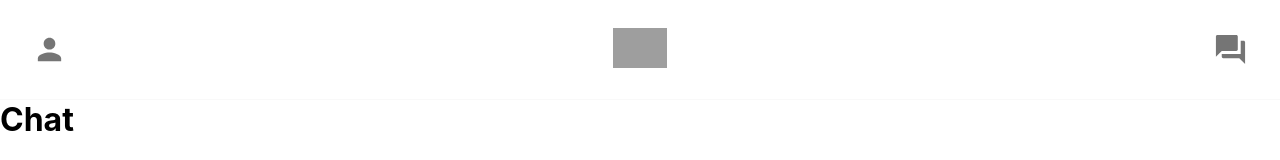
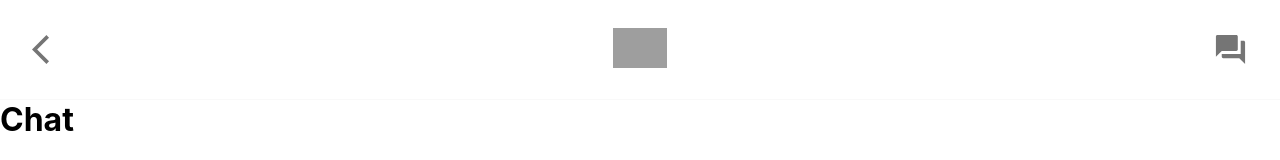
Before and after one commit to shafeequeom/react_tinder_clone, a React (Create React App) app: page /chat in a window 1280 px wide. Shown: the top 160 px of the page. Built offline with nearby package versions, Linux system fonts and the light colour scheme; grey boxes are pictures that could not be loaded.

Commit message:
Back Button Functionality

```diff
--- a/src/App.js
+++ b/src/App.js
@@ -9,12 +9,13 @@ function App() {
   return (
     <div className="App">
       <Router>
-        <Header />
         <Switch>
           <Route path="/chat">
+            <Header backButton="/" />
             <h1>Chat</h1>
           </Route>
           <Route path="/">
+            <Header />
             <TinderCards />
             <SwipeButtons />
           </Route>
--- a/src/Header.js
+++ b/src/Header.js
@@ -3,14 +3,23 @@ import "./Header.css";
 import PersonIcon from "@material-ui/icons/Person";
 import ForumIcon from "@material-ui/icons/Forum";
 import IconButton from "@material-ui/core/IconButton";
-import { Link } from "react-router-dom";
+import ArrowBackIosIcon from "@material-ui/icons/ArrowBackIos";
+import { Link, useHistory } from "react-router-dom";
 
-const Header = () => {
+const Header = ({ backButton }) => {
+  const history = useHistory();
   return (
     <div className="header">
-      <IconButton>
-        <PersonIcon className="header__icon" fontSize="large" />
-      </IconButton>
+      {backButton ? (
+        <IconButton onClick={() => history.replace(backButton)}>
+          <ArrowBackIosIcon className="header__icon" fontSize="large" />
+        </IconButton>
+      ) : (
+        <IconButton>
+          <PersonIcon className="header__icon" fontSize="large" />
+        </IconButton>
+      )}
+
       <Link to="/">
         <img
           className="header__logo"
```
